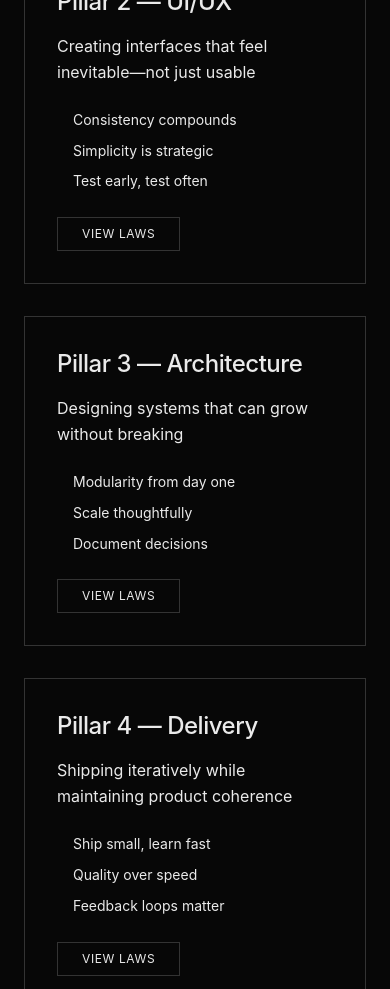
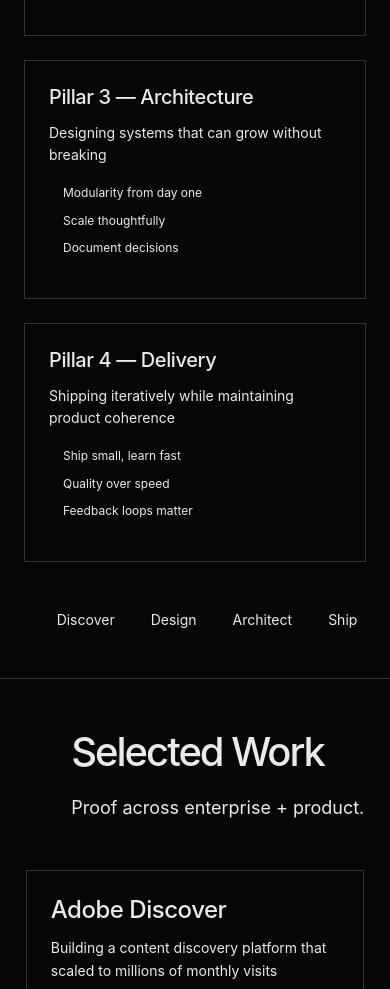
Before and after one commit to rhasaunWB/proj-rhasaun-v3, a React (Vite) app: page / in a window 390 px wide. Shown: the part 3440-4429 px from the top of the page. Built offline with nearby package versions, Linux system fonts and the light colour scheme.

Commit message:
fix: Optimize layout for sticky section transitions

```diff
--- a/src/app/components/HowIWork.tsx
+++ b/src/app/components/HowIWork.tsx
@@ -24,29 +24,28 @@ export function HowIWork() {
 
   return (
     <section id="how" className="sticky top-0 z-10 min-h-screen bg-background border-b border-border/50">
-      <div className="max-w-7xl mx-auto px-6 py-20 md:py-32">
+      <div className="max-w-7xl mx-auto px-6 py-12 md:py-20">
         <h2 className="mb-6 text-[clamp(2.5rem,6vw,8rem)] font-medium tracking-tighter leading-tight">How I Work</h2>
 
         <p className="mb-16 text-lg md:text-xl text-muted-foreground max-w-3xl leading-relaxed">
           A clear loop: discover → design → architect → ship → learn.
         </p>
 
-        <div className="grid md:grid-cols-2 gap-8">
+        <div className="grid md:grid-cols-2 lg:grid-cols-4 gap-6">
           {pillars.map((pillar, index) => (
-            <div key={index} className="border border-border/50 p-8 bg-card hover:bg-muted/50 transition-colors">
-              <h3 className="mb-4 text-2xl leading-tight">Pillar {index + 1} — {pillar.title}</h3>
-              <p className="mb-6 text-muted-foreground leading-relaxed">{pillar.description}</p>
-              <ul className="space-y-2 mb-6">
-                {pillar.laws.map((law, lawIndex) => (
-                  <li key={lawIndex} className="text-sm flex items-center gap-2 leading-relaxed">
-                    <span className="w-2 h-2 bg-primary flex-shrink-0"></span>
-                    {law}
-                  </li>
-                ))}
-              </ul>
-              <button className="px-6 py-2 border border-border/50 hover:bg-secondary transition-colors font-mono text-xs uppercase tracking-wider">
-                View Laws
-              </button>
+            <div key={index} className="border border-border/50 p-6 bg-card hover:bg-muted/50 transition-colors flex flex-col justify-between h-full">
+              <div>
+                <h3 className="mb-3 text-xl leading-tight">Pillar {index + 1} — {pillar.title}</h3>
+                <p className="mb-4 text-muted-foreground leading-relaxed text-sm">{pillar.description}</p>
+                <ul className="space-y-2 mb-4">
+                  {pillar.laws.map((law, lawIndex) => (
+                    <li key={lawIndex} className="text-xs flex items-center gap-2 leading-relaxed">
+                      <span className="w-1.5 h-1.5 bg-primary flex-shrink-0"></span>
+                      {law}
+                    </li>
+                  ))}
+                </ul>
+              </div>
             </div>
           ))}
         </div>
--- a/src/app/components/SelectedWork.tsx
+++ b/src/app/components/SelectedWork.tsx
@@ -21,38 +21,44 @@ export function SelectedWork() {
   ];
 
   return (
-    <section id="work" className="sticky top-0 z-10 min-h-screen bg-background border-b border-border/50">
-      <div className="max-w-7xl mx-auto px-6 py-20 md:py-32">
-        <h2 className="mb-6 text-[clamp(2.5rem,6vw,8rem)] font-medium tracking-tighter leading-tight">Selected Work</h2>
+    <section id="work" className="sticky top-0 z-10 min-h-screen bg-background border-b border-border/50 flex flex-col justify-center">
+      <div className="max-w-[95vw] mx-auto px-4 md:px-6 py-12 md:py-20 w-full">
+        <div className="flex flex-col md:flex-row justify-between items-end mb-12 gap-6">
+          <div>
+            <h2 className="mb-4 text-[clamp(2.5rem,6vw,8rem)] font-medium tracking-tighter leading-tight">Selected Work</h2>
+            <p className="text-lg md:text-xl text-muted-foreground max-w-2xl leading-relaxed">
+              Proof across enterprise + product.
+            </p>
+          </div>
+          <button className="hidden md:block px-8 py-3 border border-primary text-primary hover:bg-primary hover:text-primary-foreground transition-colors font-mono uppercase text-sm tracking-wider h-fit">
+            View all work
+          </button>
+        </div>
 
-        <p className="mb-16 text-lg md:text-xl text-muted-foreground max-w-3xl leading-relaxed">
-          Proof across enterprise + product.
-        </p>
-
-        <div className="space-y-8">
+        <div className="grid md:grid-cols-2 lg:grid-cols-3 gap-6 lg:gap-8">
           {cases.map((caseStudy, index) => (
-            <div key={index} className="border border-border/50 p-8 bg-card hover:bg-muted/50 transition-colors">
+            <div key={index} className="border border-border/50 p-6 lg:p-8 bg-card hover:bg-muted/50 transition-colors flex flex-col justify-between h-full group">
               <div className="mb-6">
-                <h3 className="mb-4 text-2xl md:text-3xl leading-tight">{caseStudy.title}</h3>
-                <p className="text-lg text-muted-foreground mb-4 leading-relaxed">{caseStudy.description}</p>
-                <p className="mb-4 leading-relaxed">{caseStudy.impact}</p>
+                <h3 className="mb-3 text-2xl leading-tight group-hover:text-primary transition-colors">{caseStudy.title}</h3>
+                <p className="text-muted-foreground mb-4 leading-relaxed text-sm lg:text-base">{caseStudy.description}</p>
+                <p className="mb-4 leading-relaxed text-sm font-medium">{caseStudy.impact}</p>
                 <div className="flex flex-wrap gap-2">
                   {caseStudy.tags.map((tag, tagIndex) => (
-                    <span key={tagIndex} className="px-3 py-1 bg-secondary text-sm font-mono border border-border/50">
+                    <span key={tagIndex} className="px-2 py-1 bg-secondary text-xs font-mono border border-border/50 text-muted-foreground">
                       {tag}
                     </span>
                   ))}
                 </div>
               </div>
-              <button className="px-6 py-2 bg-primary text-primary-foreground hover:opacity-90 transition-opacity">
-                Read case
+              <button className="w-full text-left pt-4 border-t border-border/50 text-xs font-mono uppercase tracking-wider text-muted-foreground group-hover:text-primary transition-colors">
+                Read case &rarr;
               </button>
             </div>
           ))}
         </div>
 
-        <div className="mt-12 text-center">
-          <button className="px-8 py-3 border border-primary text-primary hover:bg-primary hover:text-primary-foreground transition-colors font-mono uppercase text-sm tracking-wider">
+        <div className="mt-8 md:hidden">
+          <button className="w-full px-8 py-3 border border-primary text-primary hover:bg-primary hover:text-primary-foreground transition-colors font-mono uppercase text-sm tracking-wider">
             View all work
           </button>
         </div>
```
